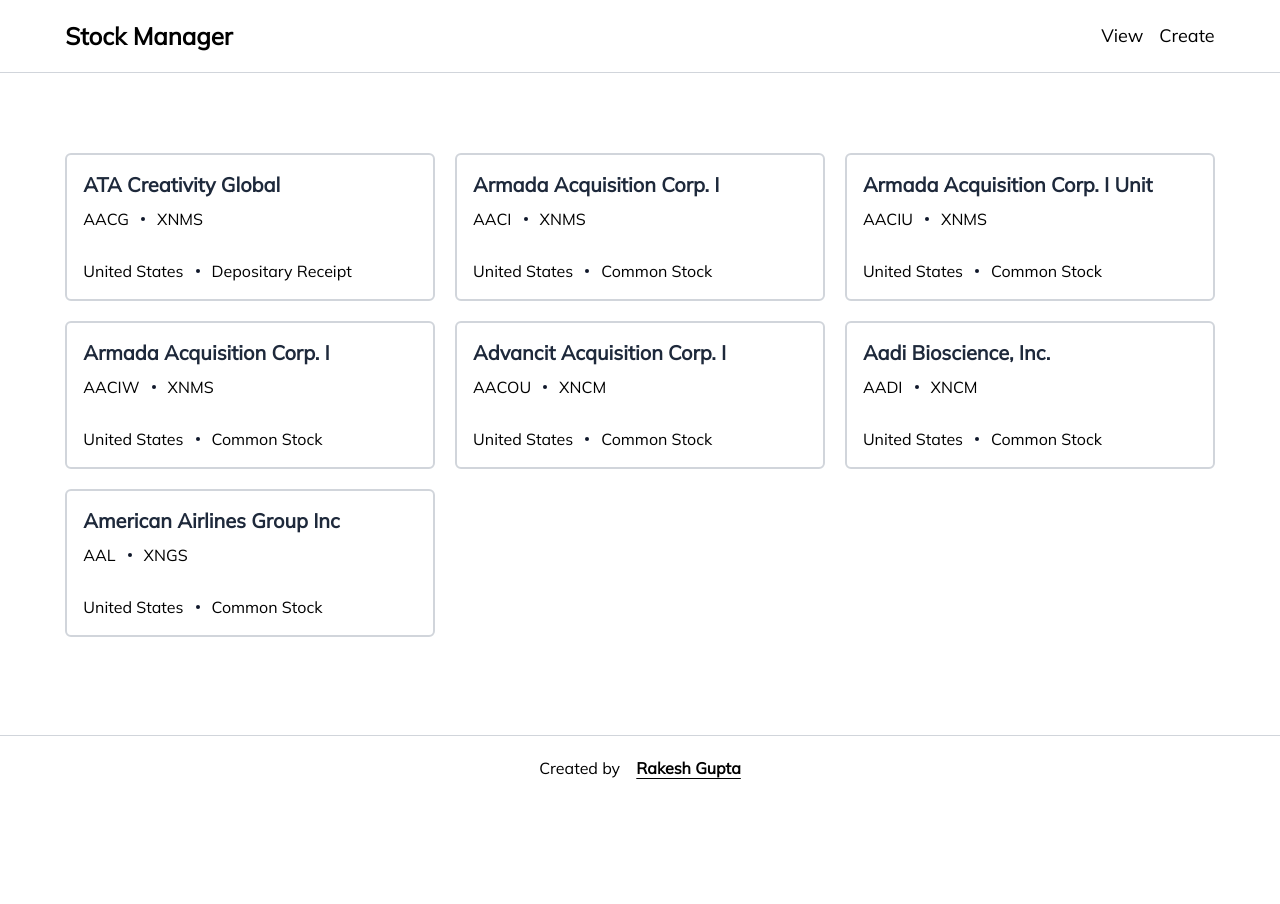
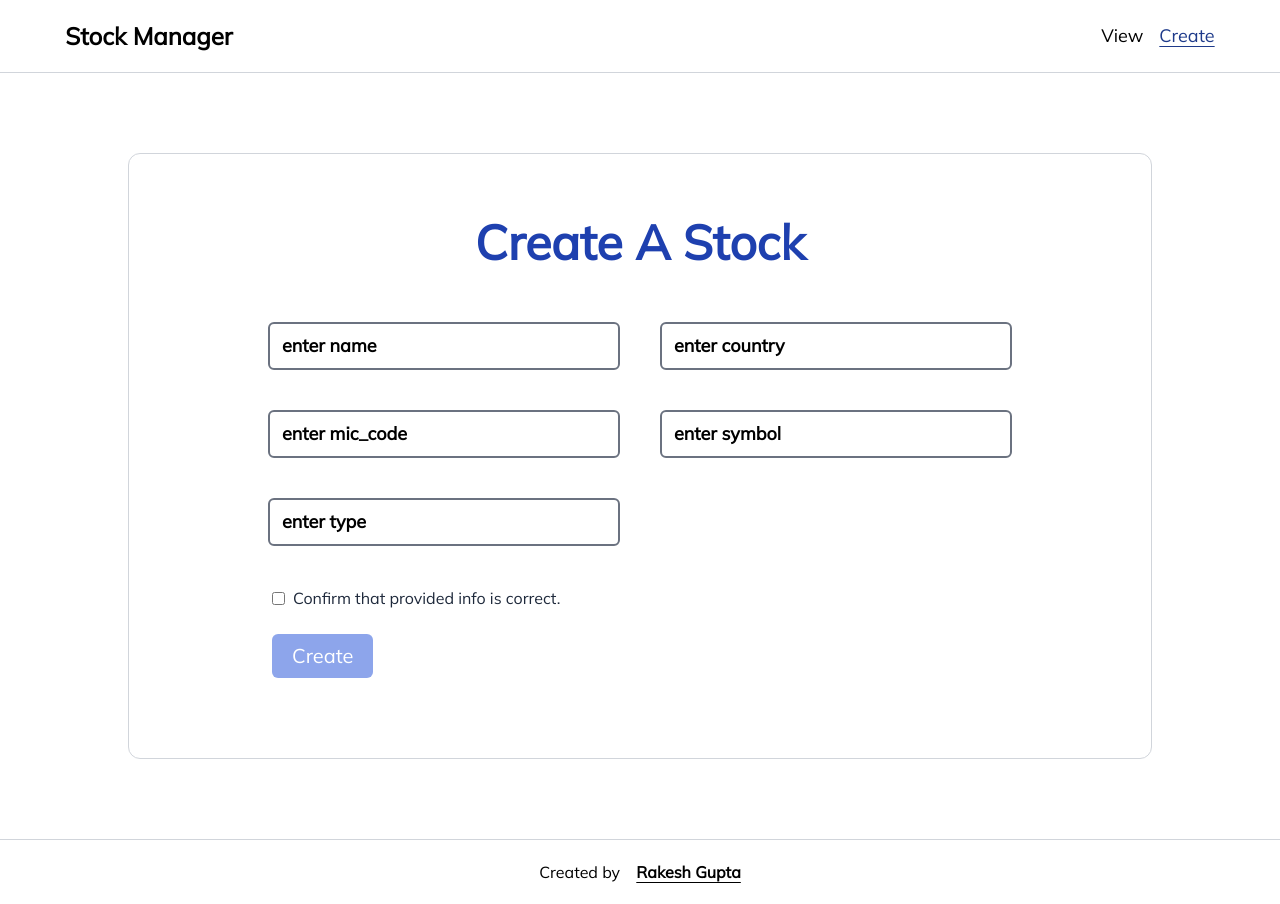
Before and after one commit to rakesh-gupta29/angular-basics, an Angular app: page /create in a window 1280 px wide. Before the commit this address led to /. Before the commit the page ends 800 px from the top, so only its background shows below. Built offline with nearby package versions, Linux system fonts and the light colour scheme.

Commit message:
routing added

```diff
--- a/src/app/app.component.html
+++ b/src/app/app.component.html
@@ -1,9 +1,7 @@
 <main class="min-h-screen flex flex-col flex-nowrap">
   <app-header (changeView)="changeView($event)"></app-header>
-  <app-stock-list *ngIf="options == 'view'; else create"></app-stock-list>
-  <ng-template #create>
-    <app-create-stock></app-create-stock>
-  </ng-template>
+  <router-outlet></router-outlet>
+
   <div class="mt-auto">
     <app-footer></app-footer>
   </div>
--- a/src/app/app.module.ts
+++ b/src/app/app.module.ts
@@ -11,6 +11,17 @@
 import { HeaderComponent } from './header/header.component';
 import { FooterComponent } from './footer/footer.component';
 import { CreateStockComponent } from './stock/create-stock/create-stock.component';
+import { RouterModule } from '@angular/router';
+
+// define routes
+const appRoutes = [
+  { path: '', component: StockListComponent }, // home route
+  { path: 'view', component: StockListComponent },
+  {
+    path: 'create',
+    component: CreateStockComponent,
+  },
+];
 @NgModule({
   // mark this as angular module
   declarations: [
@@ -21,7 +32,12 @@
     FooterComponent,
     CreateStockComponent,
   ], // which component and directives  is to be used
-  imports: [BrowserModule, AppRoutingModule, FormsModule], // modules  to be loaded for the app
+  imports: [
+    BrowserModule,
+    AppRoutingModule,
+    FormsModule,
+    RouterModule.forRoot(appRoutes),
+  ], // modules  to be loaded for the app
   providers: [], // registering the services . not added by default as not all services are for app level
   bootstrap: [AppComponent], // entry point module for starting the application
 })
--- a/src/app/header/header.component.html
+++ b/src/app/header/header.component.html
@@ -1,19 +1,28 @@
 <header class="border-b-1 border-gray-300 py-1">
   <nav class="py-4 max-w-screen-xl md:w-11/12 mx-auto px-3 flex flex-nowrap">
-    <span class="text-xl md:text-2xl font-bold">Stock Manager</span>
+    <a class="text-xl md:text-2xl font-bold" routerLink="/">Stock Manager</a>
     <div class="flex flex-nowrap gap-4 items-center justify-end flex-1">
-      <button
-        (click)="handleViewChange('view')"
+      <a
+        routerLink="view"
+        routerLinkActive="text-blue-900 underline"
+        [routerLinkActiveOptions]="{ exact: true }"
         class="text-lg hover:text-blue-700 hover:underline underline-offset-4"
       >
         View
-      </button>
-      <button
-        (click)="handleViewChange('create')"
+      </a>
+      <a
+        [routerLink]="['create']"
+        routerLinkActive="text-blue-900  underline"
         class="text-lg hover:text-blue-700 hover:underline underline-offset-4"
       >
         Create
-      </button>
+      </a>
     </div>
   </nav>
 </header>
+
+<!--  routerlink : target link,
+routerLinkActive: classname to  be appended for active state,
+routerLinkActiveOptions : { exact : boolean } :decide when to do this
+navigate progammatically : using functions
+  -->
--- a/src/app/header/header.component.ts
+++ b/src/app/header/header.component.ts
@@ -11,5 +11,8 @@
   handleViewChange(target: string) {
     this.changeView.emit(target);
   }
+  resolvepath(target: string) {
+    return target;
+  }
   ngOnInit(): void {}
 }
--- a/src/app/stock/create-stock/create-stock.component.ts
+++ b/src/app/stock/create-stock/create-stock.component.ts
@@ -1,5 +1,6 @@
 import { Component } from '@angular/core';
 import { Stock } from 'src/app/model/stock';
+import { Router } from '@angular/router';
 @Component({
   selector: 'app-create-stock',
   templateUrl: './create-stock.component.html',
@@ -15,8 +16,11 @@
   );
   public confirmed: boolean;
   public status: boolean;
-  constructor() {}
+  constructor(private router: Router) {}
   createStock() {
     // validating the form with #stockForm directive passed to the form
+    // handle stock creation
+    // navigate to homepage
+    this.router.navigate(['view']); // entry passed has to be registered in the routes. otherwise, it won't work.
   }
 }
--- a/src/app/stock/stock-item/stock-item.component.html
+++ b/src/app/stock/stock-item/stock-item.component.html
@@ -1,5 +1,5 @@
 <article
-  class="border-2 border-gray-300 p-4 h-full rounded-md hover:bg-gray-200 self-stretch"
+  class="border-2 border-gray-300 p-4 h-full rounded-md hover:bg-gray-200 self-stretch cursor-pointer"
 >
   <div class="flex flex-nowrap items-start">
     <div class="flex-1 grid gap-2">
--- a/src/app/stock/stock-item/stock-item.component.ts
+++ b/src/app/stock/stock-item/stock-item.component.ts
@@ -1,5 +1,6 @@
-import { Component, Input, Output, EventEmitter } from '@angular/core';
+import { Component, Input, Output } from '@angular/core';
 import { Stock } from '../../model/stock';
+import { Router } from '@angular/router';
 @Component({
   selector: 'app-stock-item',
   templateUrl: './stock-item.component.html',
@@ -9,8 +10,10 @@
   @Input() public item: Stock;
   @Input() public index: number;
 
-  constructor() {}
-
+  constructor(private router: Router) {}
+  navigateToDesc() {
+    this.router.navigate(['']);
+  }
   showInfo() {
     alert('this button will be used for routing. Coming Soon!');
   }
```
Also changed, not shown: 1 other file (tests, documents, lock files or other folders).
